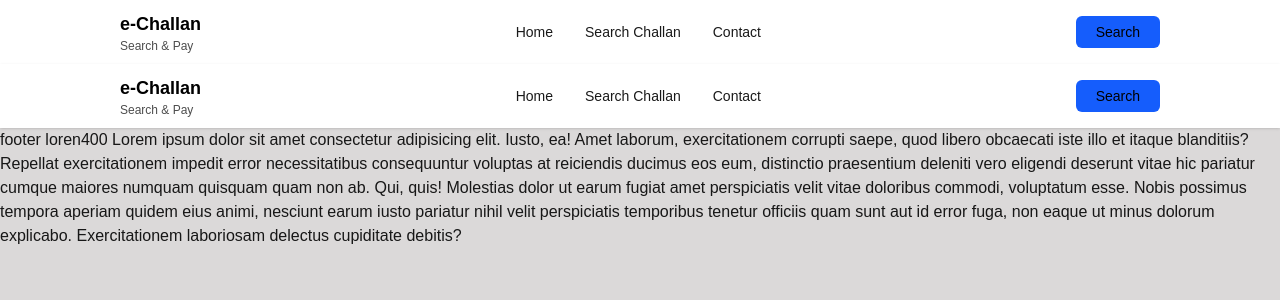
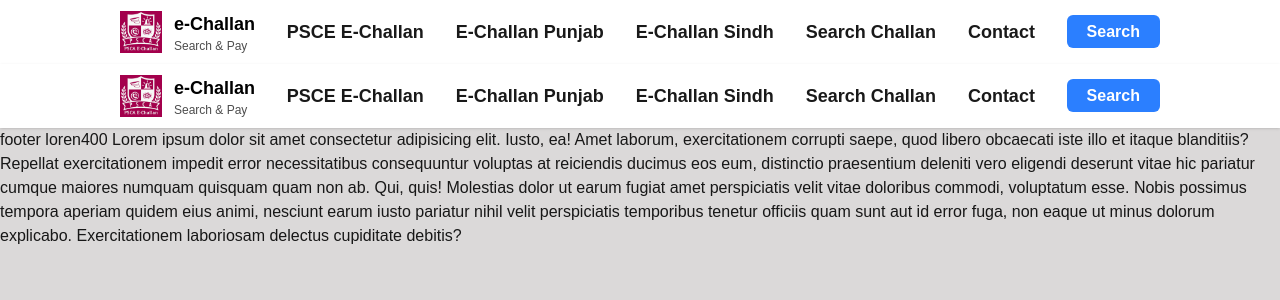
Before and after one commit to Sami-ullah4/e-challan, a Next.js app: page /component/header in a window 1280 px wide. Shown: the top 300 px of the page. Built offline with nearby package versions, Linux system fonts and the light colour scheme.

Commit message:
sdfsdSdqasd

```diff
--- a/app/component/header/page.js
+++ b/app/component/header/page.js
@@ -1,19 +1,24 @@
 import Link from "next/link";
 import Image from "next/image";
+
 export default function Header() {
   return (
-    <header className=" w-full  shadow bg-white">
-      <nav className="px-3 lg:px-30 ">
+    <header className="w-full shadow bg-white">
+      <nav className="px-3 lg:px-30">
         <div className="flex items-center justify-between h-16">
           {/* Logo */}
-          <Link href="/" className="flex items-center gap-3 text-black">
-            {/* <Image
-              src={"./logo.webp"}
-              alt="Hero Background"
-              width={1200} // desired width
-              height={600} // desired height
-              className="rounded-xl shadow-lg"
-            />{" "} */}
+          <Link href="/" className="flex items-center gap-3 text-black ">
+            <figure className="relative w-[42px] h-[42px] bg-pink-800">
+              <Image
+                src="/logo.webp"
+                alt="e-Challan Logo"
+                width={42}
+                height={42}
+                className="object-contain"
+                priority
+              />
+            </figure>
+
             <div className="leading-tight">
               <div className="font-semibold text-lg">e-Challan</div>
               <div className="text-xs text-black/70">Search & Pay</div>
@@ -21,36 +26,48 @@ export default function Header() {
           </Link>
 
           {/* Desktop Navigation */}
-          <nav className="hidden sm:flex items-center gap-8 text-sm font-medium">
+          <nav className="hidden sm:flex items-center gap-8 text-lg font-semibold">
             <Link
               href="/"
               className="text-black/90 hover:text-black transition"
             >
-              Home
+              PSCE E-Challan{" "}
             </Link>
-            <a
+            <Link
+              href="/"
+              className="text-black/90 hover:text-black transition"
+            >
+              E-Challan Punjab{" "}
+            </Link>
+            <Link
+              href="/"
+              className="text-black/90 hover:text-black transition"
+            >
+              E-Challan Sindh{" "}
+            </Link>
+            <Link
               href="/e-challan-forn"
               className="text-black/90 hover:text-black transition"
             >
               Search Challan
-            </a>
-            <a
+            </Link>
+            <Link
               href="#contact"
               className="text-black/90 hover:text-black transition"
             >
               Contact
-            </a>
+            </Link>
           </nav>
 
           {/* Desktop Button */}
           <div className="hidden sm:block">
-            <a
+            <Link
               href="/e-challan-forn"
-              className="bg-blue-600 hover:bg-blue-700 transition
-                         text-black px-5 py-2 rounded-md text-sm font-medium"
+              className="bg-blue-500
+                         text-white px-5 py-2 rounded-md text-base font-semibold"
             >
               Search
-            </a>
+            </Link>
           </div>
 
           {/* Mobile Menu Button */}
```
